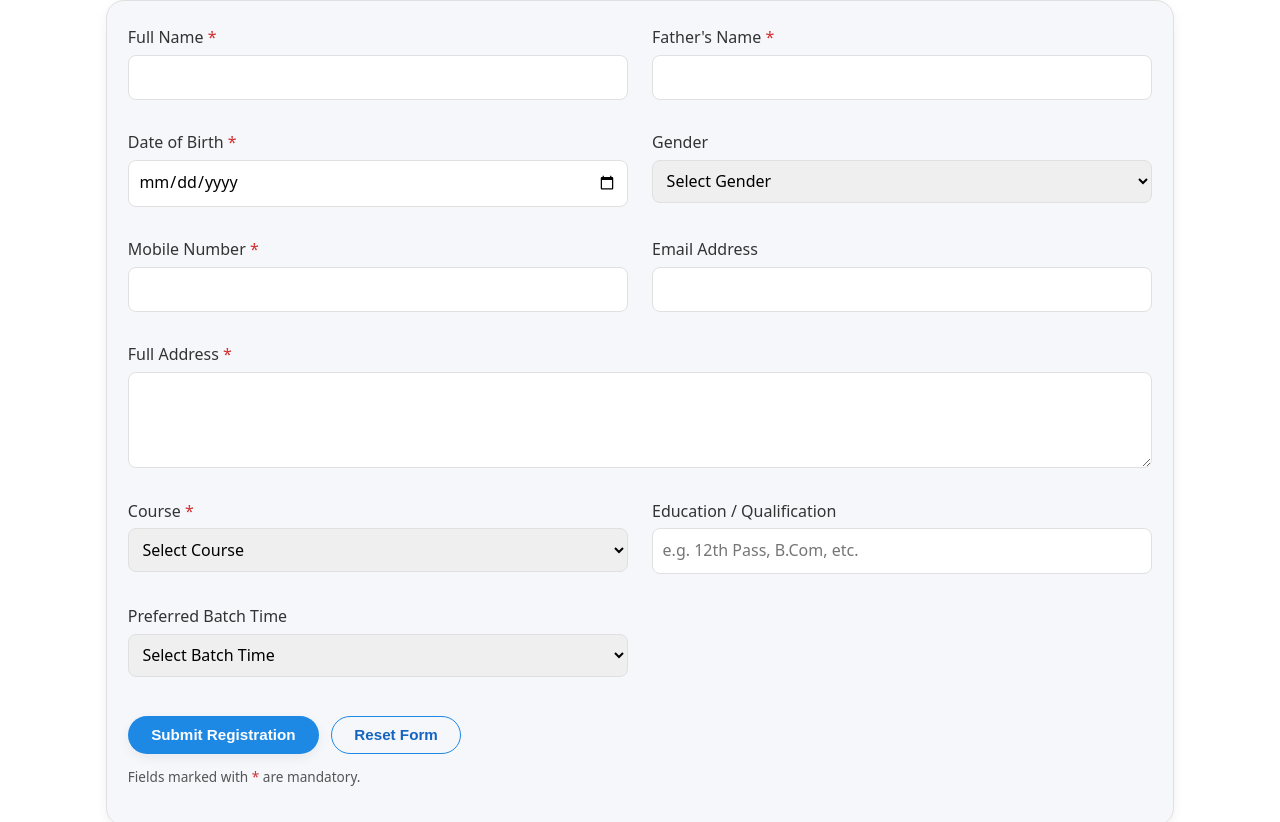
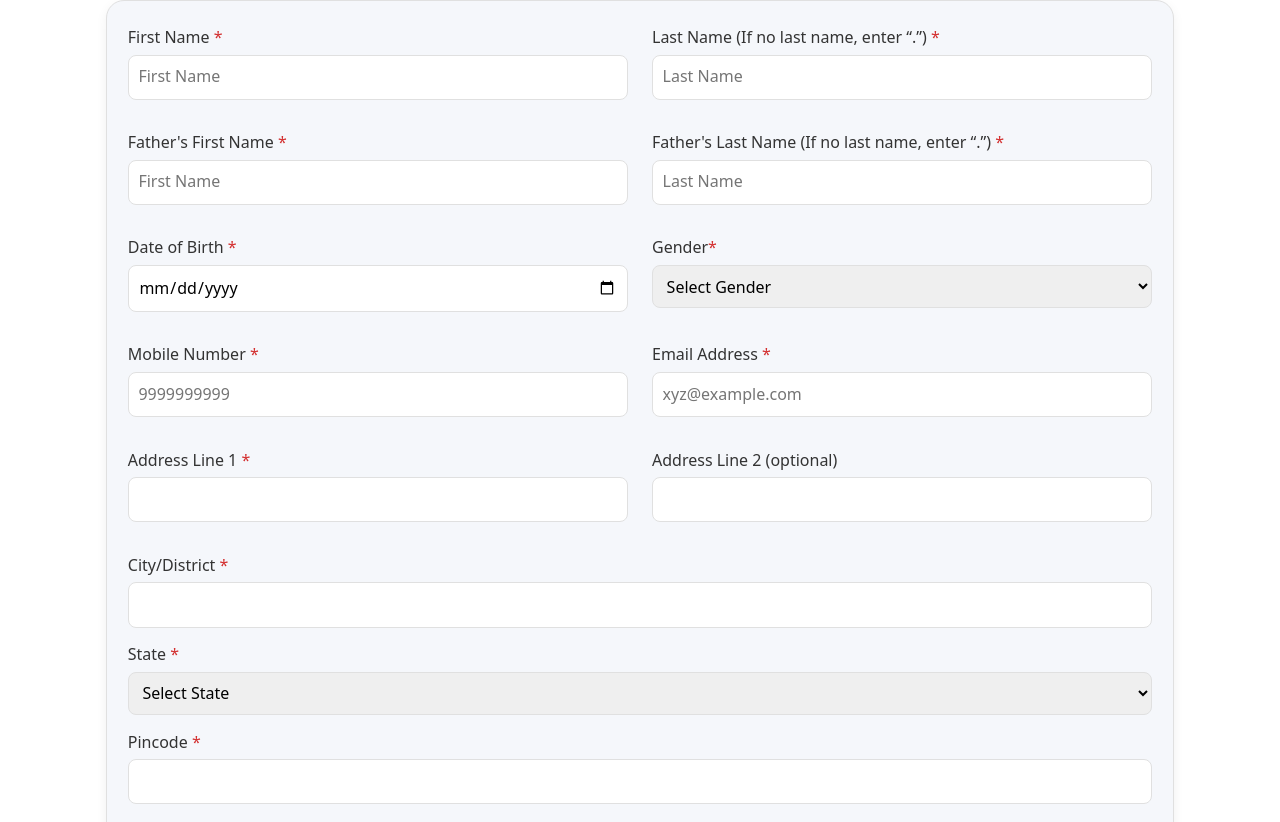
Before and after one commit to vishwas-2/CHICE, a plain HTML site: page registration.html in a window 1280 px wide. Shown: the part 260-1082 px from the top of the page. Drawn offline with Linux system fonts and the light colour scheme.

Commit message:
Revise registration form layout and fields
Updated registration form fields and structure for improved clarity and user experience.

```diff
--- a/registration.html
+++ b/registration.html
@@ -1,5 +1,6 @@
 <!DOCTYPE html>
 <html lang="en">
+
 <head>
     <meta charset="UTF-8">
     <meta name="viewport" content="width=device-width, initial-scale=1.0">
@@ -7,13 +8,15 @@
     <link rel="stylesheet" href="assets/css/style.css">
     <script defer src="assets/js/script.js"></script>
 </head>
+
 <body>
     <!-- Header & Navigation -->
     <header class="site-header">
         <div class="container nav-container">
-            <div class="logo">
-                <span class="logo-title">Career Hub Institute</span>
-            </div>
+            <a href="index.html" class="logo" role="banner">
+                <img src="assets/logo.png" alt="CHICE Logo" class="logo-image">
+                <span class="logo-title">CHICE</span>
+            </a>
             <nav class="main-nav">
                 <ul>
                     <li><a href="index.html">Home</a></li>
@@ -37,21 +40,29 @@
             <div id="registration-message" class="form-message"></div>
 
             <!-- Note: Replace the action URL with your actual PHP hosting URL -->
-            <form id="registrationForm"
-                  class="form"
-                  action="https://careerhub.great-site.net/backend/register.php"
-                  method="POST"
-                  novalidate>
+            <form id="registrationForm" class="form" action="https://your-php-host.com/backend/register.php"
+                method="POST" novalidate>
                 <div class="form-grid">
                     <div class="form-group">
-                        <label for="full_name">Full Name <span class="required">*</span></label>
-                        <input type="text" id="full_name" name="full_name" required>
+                        <label for="first_name">First Name <span class="required">*</span></label>
+                        <input type="text" id="first_name" name="first_name" pattern="[A-Za-z]+" placeholder="First Name" required>
+                        <small class="error"></small>
+                    </div>
+                    <div class="form-group">
+                        <label for="last_name">Last Name (If no last name, enter “.”) <span class="required">*</span></label>
+                        <input type="text" id="last_name" name="last_name" placeholder="Last Name" required>
                         <small class="error"></small>
                     </div>
 
                     <div class="form-group">
-                        <label for="father_name">Father's Name <span class="required">*</span></label>
-                        <input type="text" id="father_name" name="father_name" required>
+                        <label for="father_first_name">Father's First Name <span class="required">*</span></label>
+                        <input type="text" id="father_first_name" name="father_first_name" pattern="[A-Za-z\s]+" placeholder="First Name" required>
+                        <small class="error"></small>
+                    </div>
+
+                    <div class="form-group">
+                        <label for="father_last_name">Father's Last Name (If no last name, enter “.”) <span class="required">*</span></label>
+                        <input type="text" id="father_last_name" name="father_last_name" placeholder="Last Name" required>
                         <small class="error"></small>
                     </div>
 
@@ -62,8 +73,8 @@
                     </div>
 
                     <div class="form-group">
-                        <label for="gender">Gender</label>
-                        <select id="gender" name="gender">
+                        <label for="gender">Gender<span class="required">*</span></label>
+                        <select id="gender" name="gender" required>
                             <option value="">Select Gender</option>
                             <option value="Male">Male</option>
                             <option value="Female">Female</option>
@@ -74,20 +85,72 @@
 
                     <div class="form-group">
                         <label for="mobile">Mobile Number <span class="required">*</span></label>
-                        <input type="tel" id="mobile" name="mobile" maxlength="10" required>
+                        <input type="tel" id="mobile" name="mobile" pattern="[0-9]{10}" maxlength="10" placeholder="9999999999" required>
                         <small class="error"></small>
                     </div>
 
                     <div class="form-group">
-                        <label for="email">Email Address</label>
-                        <input type="email" id="email" name="email">
+                        <label for="email">Email Address <span class="required">*</span></label>
+                        <input type="email" id="email" name="email" placeholder="xyz@example.com" required>
                         <small class="error"></small>
                     </div>
 
-                    <div class="form-group form-group-full">
-                        <label for="address">Full Address <span class="required">*</span></label>
-                        <textarea id="address" name="address" rows="3" required></textarea>
+                    <div class="form-group">
+                        <label for="address1">Address Line 1 <span class="required">*</span></label>
+                        <input type="text" id="address1" name="address1" required>
                         <small class="error"></small>
+                    </div>
+                    <div class="form-group">
+                        <label for="address2">Address Line 2 (optional)</label>
+                        <input type="text" id="address2" name="address2">
+                        <small class="error"></small>
+                    </div>
+                    <div class="form-group-full">
+                        <div class="form-group ">
+                            <label for="city">City/District <span class="required">*</span></label>
+                            <input type="text" id="city" name="city" required>
+                            <small class="error"></small>
+                        </div>
+                        <div class="form-group">
+                            <label for="state">State <span class="required">*</span></label>
+                            <select name="state" id="state" required>
+                                <option value="">Select State</option>
+                                <option value="Andhra Pradesh">Andhra Pradesh</option>
+                                <option value="Arunachal Pradesh">Arunachal Pradesh</option>
+                                <option value="Assam">Assam</option>
+                                <option value="Bihar">Bihar</option>
+                                <option value="Chhattisgarh">Chhattisgarh</option>
+                                <option value="Goa">Goa</option>
+                                <option value="Gujarat">Gujarat</option>
+                                <option value="Haryana">Haryana</option>
+                                <option value="Himachal Pradesh">Himachal Pradesh</option>
+                                <option value="Jharkhand">Jharkhand</option>
+                                <option value="Karnataka">Karnataka</option>
+                                <option value="Kerala">Kerala</option>
+                                <option value="Madhya Pradesh">Madhya Pradesh</option>
+                                <option value="Maharashtra">Maharashtra</option>
+                                <option value="Manipur">Manipur</option>
+                                <option value="Meghalaya">Meghalaya</option>
+                                <option value="Mizoram">Mizoram</option>
+                                <option value="Nagaland">Nagaland</option>
+                                <option value="Odisha">Odisha (formerly Orissa)</option>
+                                <option value="Punjab">Punjab</option>
+                                <option value="Rajasthan">Rajasthan</option>
+                                <option value="Sikkim">Sikkim</option>
+                                <option value="Tamil Nadu">Tamil Nadu</option>
+                                <option value="Telangana">Telangana</option>
+                                <option value="Tripura">Tripura</option>
+                                <option value="Uttarakhand">Uttarakhand</option>
+                                <option value="Uttarakhand">Uttarakhand</option>
+                                <option value="West Bengal">West Bengal</option>
+                            </select>
+                            <small class="error"></small>
+                        </div>
+                        <div class="form-group">
+                            <label for="pincode">Pincode <span class="required">*</span></label>
+                            <input type="text" id="pincode" name="pincode" pattern="[0-9]{6}" maxlength="6" required>
+                            <small class="error"></small>
+                        </div>
                     </div>
 
                     <div class="form-group">
@@ -95,7 +158,8 @@
                         <select id="course" name="course" required>
                             <option value="">Select Course</option>
                             <option value="Basic Computer Application">Basic Computer Application</option>
-                            <option value="Basic Computer Application + Tally Prime">Basic Computer Application + Tally Prime</option>
+                            <option value="Basic Computer Application + Tally Prime">Basic Computer Application + Tally
+                                Prime</option>
                             <option value="Diploma in Computer Application">Diploma in Computer Application</option>
                             <option value="Tally Prime">Tally Prime</option>
                             <option value="Programming Languages">Programming Languages</option>
@@ -106,7 +170,8 @@
 
                     <div class="form-group">
                         <label for="qualification">Education / Qualification</label>
-                        <input type="text" id="qualification" name="qualification" placeholder="e.g. 12th Pass, B.Com, etc.">
+                        <input type="text" id="qualification" name="qualification"
+                            placeholder="e.g. 12th Pass, B.Com, etc.">
                         <small class="error"></small>
                     </div>
 
@@ -141,4 +206,5 @@
         </div>
     </footer>
 </body>
+
 </html>
```
